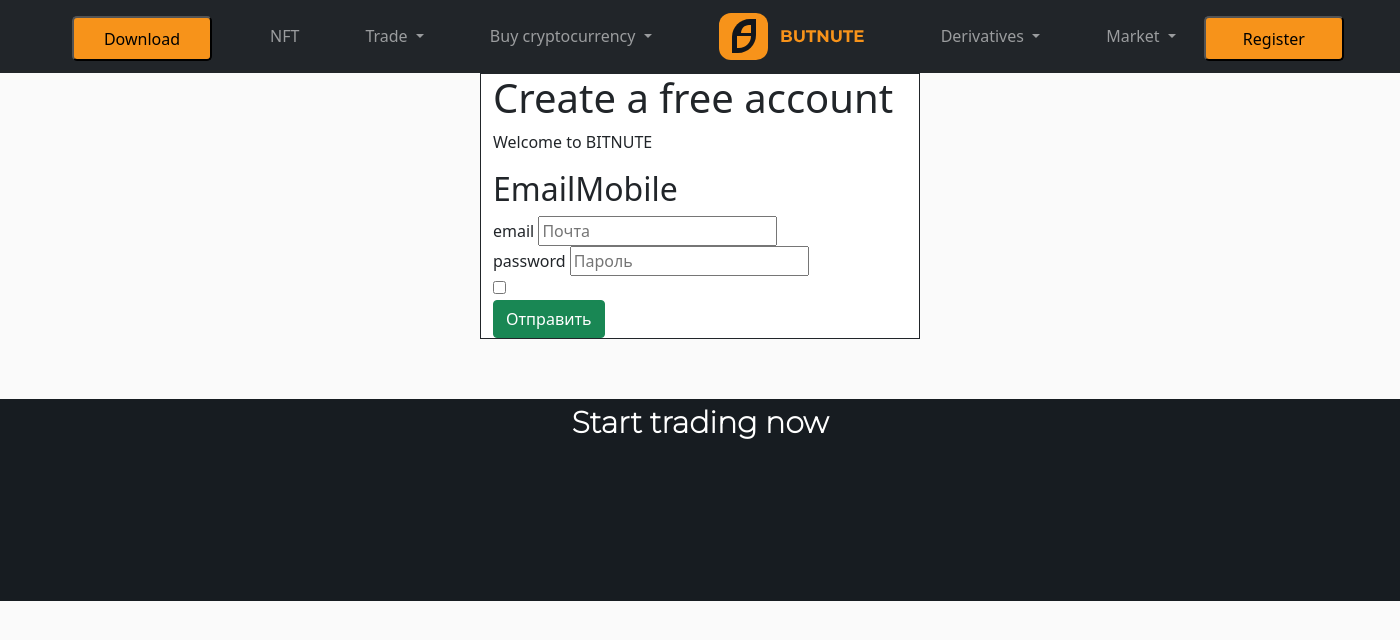
After one commit to Trojan966/birja, a Django app: page /reg in a window 1400 px wide. The commit adds this page. Shown: the top 640 px of the page. Run offline with Django 3.2, Linux system fonts and the light colour scheme.

Commit message:
Регистрация. Делай ее внешний вид

```diff
--- /dev/null
+++ b/main/forms.py
@@ -0,0 +1,24 @@
+from django import forms
+from django.contrib.auth import get_user_model
+from django.forms import CharField, TextInput
+
+User = get_user_model()
+
+
+class RegistrationForm(forms.ModelForm):
+    username = forms.EmailField(required=True, widget=forms.TextInput(attrs={'placeholder': 'Почта'}))
+    password = forms.CharField(widget=forms.PasswordInput(attrs={'placeholder': 'Пароль'}))
+
+    def __init__(self, *args, **kwargs):
+        super().__init__(*args, **kwargs)
+        self.fields['username'].label = 'Логин'
+        self.fields['password'].label = 'Пароль'
+
+    def clean_username(self):
+        username = self.cleaned_data['username']
+
+        return username
+
+    class Meta:
+        model = User
+        fields = ['username', 'password']
--- a/main/templates/main/component/nav_bar.html
+++ b/main/templates/main/component/nav_bar.html
@@ -59,8 +59,7 @@
                   <li><a class="dropdown-item" href="#">Something else here</a></li>
                 </ul>
               </li>
-              <button class='light reg' data-bs-toggle="modal" href="#exampleModalToggle" role="button"> Registration </button>
-
+                <a href="{% url 'Регистрация' %}"><button class='light reg' role="button"> Register </button></a>
             </ul>
           </div>
         </div>
--- /dev/null
+++ b/main/templates/registration/index.html
@@ -0,0 +1,55 @@
+{% load static %}
+<!DOCTYPE html>
+<html lang="en">
+<head>
+    <meta charset="UTF-8">
+    <title>Title</title>
+    <link href="https://cdn.jsdelivr.net/npm/bootstrap@5.0.2/dist/css/bootstrap.min.css" rel="stylesheet" integrity="sha384-EVSTQN3/azprG1Anm3QDgpJLIm9Nao0Yz1ztcQTwFspd3yD65VohhpuuCOmLASjC" crossorigin="anonymous">
+    <link rel="stylesheet" href="{% static 'css/style.css' %}">
+    <link rel="preconnect" href="https://fonts.googleapis.com">
+    <link rel="preconnect" href="https://fonts.gstatic.com" crossorigin>
+    <link href="https://fonts.googleapis.com/css2?family=Montserrat:wght@200&display=swap" rel="stylesheet">
+</head>
+<body style="background-color: #fafafa">
+
+{% include 'main/component/nav_bar.html' %}
+
+<div class="container">
+    <div class="row d-flex justify-content-center">
+       <div class="col-4 d-flex justify-content-center">
+           <div class="row" style="background-color: #fff; border: 1px solid;">
+               <div class="col-12">
+                   <h1>Create a free account</h1>
+                   <p>Welcome to BITNUTE</p>
+               </div>
+               <div class="col-12 d-flex">
+                   <h2>Email</h2>
+                   <h2>Mobile</h2>
+               </div>
+               <form action="" method="POST">
+                    {% csrf_token %}
+               <div class="col-10">
+                   email
+                   {{ form.username }}
+
+               </div>
+               <div class="col-10">
+                   password
+                   {{ form.password }}
+
+               </div>
+               <div class="col-12">
+                   <input type="checkbox"> <br>
+                   <input type="submit" class="btn btn-success btn-block" value="Отправить">
+               </div>
+               </form>
+               </div>
+           </div>
+       </div>
+    </div>
+</div>
+
+
+{% include 'main/component/footer_one.html' %}
+</body>
+</html>
--- a/main/urls.py
+++ b/main/urls.py
@@ -1,7 +1,7 @@
 
 from django.urls import path
 from . import views
-from .views import main_view
+from .views import main_view, RegisterView
 
 urlpatterns = [
     path('',views.index),
@@ -12,5 +12,5 @@
     path('ref/<str:ref_code>', main_view, name='main-view'),
     path('admin/balance', views.balance),
     path('nft/', views.nft, name='NFT'),
-
+    path('reg', RegisterView.as_view(), name='Регистрация'),
 ]
--- a/main/views.py
+++ b/main/views.py
@@ -1,4 +1,8 @@
-from django.shortcuts import render
+from django.contrib.auth import authenticate, login
+from django.shortcuts import render, redirect
+from django.views import View
+
+from main.forms import RegistrationForm
 from profiles.models import Profile
 
 
@@ -29,8 +33,40 @@
 
     return render(request, 'main/panel.html')
 
+
 def balance(request):
     return render(request,'main/panel.html')
 
+
 def nft(request):
     return render(request, 'main/nft.html')
+
+
+class RegisterView(View):
+    def get(self, request, *args, **kwargs):
+        form = RegistrationForm(request.POST or None)
+        context = {
+            'form': form,
+        }
+        return render(request, 'registration/index.html', context)
+
+    def post(self, request, *args, **kwargs):
+        form = RegistrationForm(request.POST or None)
+
+        if form.is_valid():
+            new_user = form.save(commit=False)
+            new_user.username = form.cleaned_data['username']
+            new_user.email = form.cleaned_data['username']
+            new_user.save()
+            new_user.set_password(form.cleaned_data['password'])
+            new_user.save()
+            user = authenticate(
+                username=new_user.username, password=form.cleaned_data['password']
+            )
+            login(request, user)
+            return redirect('client/')
+
+        context = {
+            'form': form,
+        }
+        return render(request, 'registration/index.html', context)
```
Also changed, not shown: main/templates/main/index.html (+1 -67 lines), db.sqlite3.
